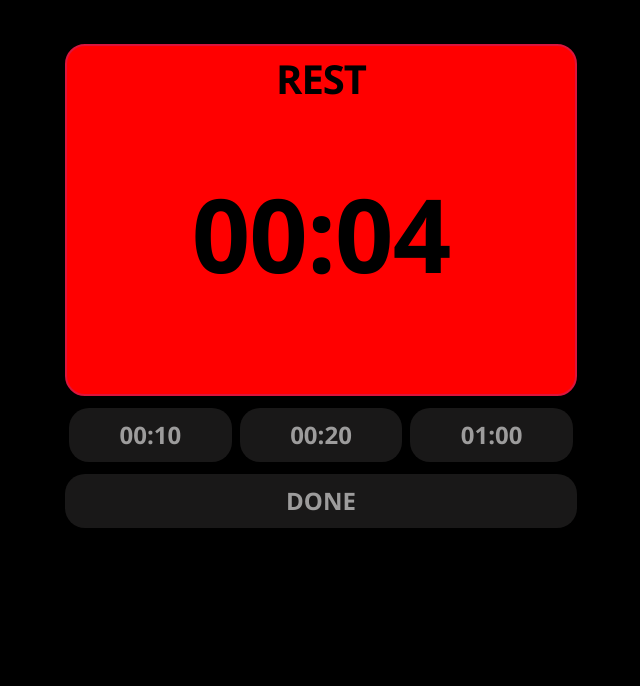
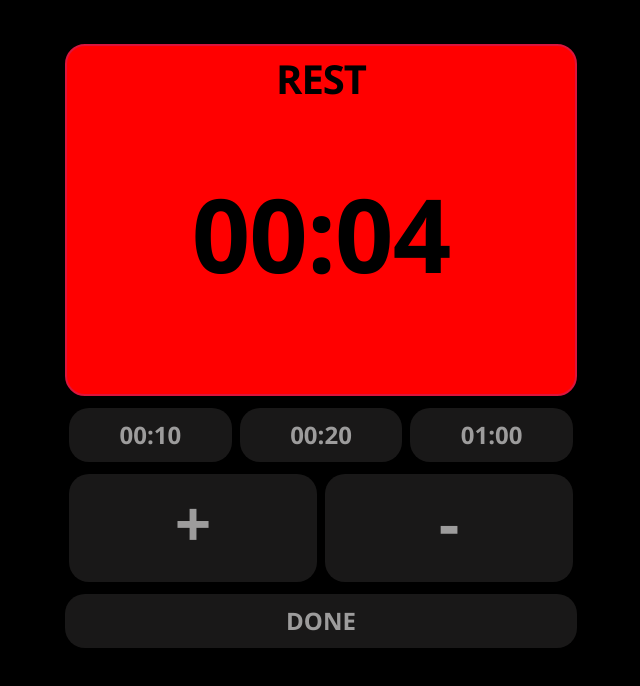
Before and after one commit to c1b3rt00lk1t/free-tabata, a React (Create React App) app: page /rest in a window 1280 px wide. Shown: the top 686 px of the page, without its empty margins (319-959 px from the left). Built offline with nearby package versions, Linux system fonts and the light colour scheme.

Commit message:
Included Plus and Minus buttons to select everything.

```diff
--- /dev/null
+++ b/src/components/ControlsPlusMinus.jsx
@@ -0,0 +1,14 @@
+import React, { useContext } from 'react'
+import FreeTabataContext from "../context/FreeTabataContext";
+
+
+const ControlsPlusMinus = ({ type, sign }) => {
+
+  const context = useContext(FreeTabataContext);
+  const handleClick = context[`handleSet${type}`](context[type] + +sign);
+
+
+  return ( <div className='controlPlusMinusBtn' onClick={handleClick}>{sign[0]}</div> );
+};
+
+export default ControlsPlusMinus;
--- a/src/context/FreeTabataContext.js
+++ b/src/context/FreeTabataContext.js
@@ -193,7 +193,6 @@ export const FreeTabataProvider = ({ children }) => {
     //
     const waitCountDown = () => {
       if (wait === 0) {
-        console.log('hello')
         setFlow("work");
         setWait(NR_WAIT);
           setCycles(cyclesInit);
--- a/src/index.css
+++ b/src/index.css
@@ -209,6 +209,24 @@ body{
     line-height: calc(var(--startStopBtnHeight)*0.5);
 }
 
+.controlPlusMinusContainer{
+    justify-content: center;
+}
+
+
+.controlPlusMinusBtn{
+    color: rgb(157, 156, 156);
+    background-color: rgb(25, 24, 24);
+    width: calc(var(--mobile-width)/4.1);
+    height: calc(var(--startStopBtnHeight));
+    border-radius: var(--mobile-border-radius);
+    margin: 0.5vh;
+    text-align: center;
+    line-height: calc(var(--startStopBtnHeight)*0.9);
+
+    font-size: 8vh;
+    font-weight: bold;
+}
 
 @keyframes flickerAnimation {
     0%   { opacity:1; }
@@ -285,6 +303,9 @@ body{
         border-width: 0.2vw;
     }
 
+    .wait{
+        border-width: 0.2vw;
+    }
 
     /* TABATAS-CYCLES*/
 
--- a/src/pages/Cycles.jsx
+++ b/src/pages/Cycles.jsx
@@ -2,6 +2,7 @@ import React from 'react'
 import DefaultCycles from '../components/DefaultCycles';
 import DisplayCycle from "../components/DisplayCycle";
 import DoneButton from "../components/DoneButton";
+import ControlsPlusMinus from '../components/ControlsPlusMinus';
 
 const Cycles = () => {
   return (
@@ -12,6 +13,10 @@ const Cycles = () => {
       <DefaultCycles type='cycles' number={8}/>
       <DefaultCycles type='cycles' number={12}/>
     </div>
+    <div className="horizontalContainer controlPlusMinusContainer">
+        <ControlsPlusMinus type="cycles" sign="+1" />
+        <ControlsPlusMinus type="cycles" sign="-1" />
+      </div>
     <DoneButton/>
   </div>
 
--- a/src/pages/Prepare.jsx
+++ b/src/pages/Prepare.jsx
@@ -1,18 +1,23 @@
 import React from "react";
+import ControlsPlusMinus from "../components/ControlsPlusMinus";
 import DefaultTimings from "../components/DefaultTimings";
 import DisplayCountdown from "../components/DisplayCountdown";
 import DoneButton from "../components/DoneButton";
 
 const Prepare = () => {
   return (
-    <div className='verticalContainer'>
-      <DisplayCountdown type='prepare'/>
+    <div className="verticalContainer">
+      <DisplayCountdown type="prepare" />
       <div className="horizontalContainer">
-        <DefaultTimings type='prepare' seconds={0}/>
-        <DefaultTimings type='prepare' seconds={10}/>
-        <DefaultTimings type='prepare' seconds={30}/>
+        <DefaultTimings type="prepare" seconds={0} />
+        <DefaultTimings type="prepare" seconds={10} />
+        <DefaultTimings type="prepare" seconds={30} />
       </div>
-      <DoneButton/>
+      <div className="horizontalContainer controlPlusMinusContainer">
+        <ControlsPlusMinus type="prepare" sign="+1" />
+        <ControlsPlusMinus type="prepare" sign="-1" />
+      </div>
+      <DoneButton />
     </div>
   );
 };
--- a/src/pages/Rest.jsx
+++ b/src/pages/Rest.jsx
@@ -2,6 +2,7 @@ import React from 'react'
 import DefaultTimings from "../components/DefaultTimings";
 import DisplayCountdown from "../components/DisplayCountdown";
 import DoneButton from "../components/DoneButton";
+import ControlsPlusMinus from '../components/ControlsPlusMinus';
 
 const Rest = () => {
   return (
@@ -12,6 +13,10 @@ const Rest = () => {
         <DefaultTimings type='rest' seconds={20}/>
         <DefaultTimings type='rest' seconds={60}/>
       </div>
+      <div className="horizontalContainer controlPlusMinusContainer">
+        <ControlsPlusMinus type="rest" sign="+1" />
+        <ControlsPlusMinus type="rest" sign="-1" />
+      </div>
       <DoneButton/>
     </div>
   )
--- a/src/pages/Tabatas.jsx
+++ b/src/pages/Tabatas.jsx
@@ -2,6 +2,7 @@ import React from 'react'
 import DefaultCycles from '../components/DefaultCycles';
 import DisplayCycle from "../components/DisplayCycle";
 import DoneButton from "../components/DoneButton";
+import ControlsPlusMinus from '../components/ControlsPlusMinus';
 
 const Tabatas = () => {
   return (
@@ -13,6 +14,10 @@ const Tabatas = () => {
       <DefaultCycles type='tabatas' number={10}/>
 
       </div>
+      <div className="horizontalContainer controlPlusMinusContainer">
+        <ControlsPlusMinus type="tabatas" sign="+1" />
+        <ControlsPlusMinus type="tabatas" sign="-1" />
+      </div>
       <DoneButton/>
     </div>
   )
--- a/src/pages/Work.jsx
+++ b/src/pages/Work.jsx
@@ -2,6 +2,7 @@ import React from 'react'
 import DefaultTimings from "../components/DefaultTimings";
 import DisplayCountdown from "../components/DisplayCountdown";
 import DoneButton from "../components/DoneButton";
+import ControlsPlusMinus from '../components/ControlsPlusMinus';
 
 const Work = () => {
   return (
@@ -12,6 +13,10 @@ const Work = () => {
         <DefaultTimings type='work' seconds={20}/>
         <DefaultTimings type='work' seconds={60}/>
       </div>
+      <div className="horizontalContainer controlPlusMinusContainer">
+        <ControlsPlusMinus type="work" sign="+1" />
+        <ControlsPlusMinus type="work" sign="-1" />
+      </div>
       <DoneButton/>
     </div>
   )
```
